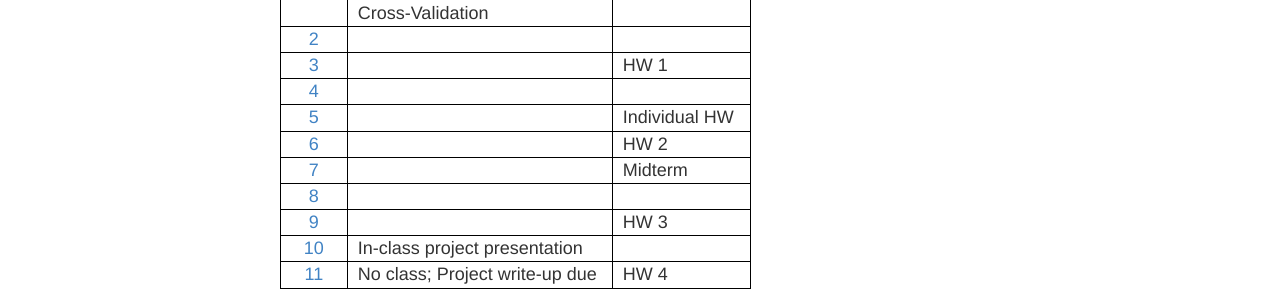
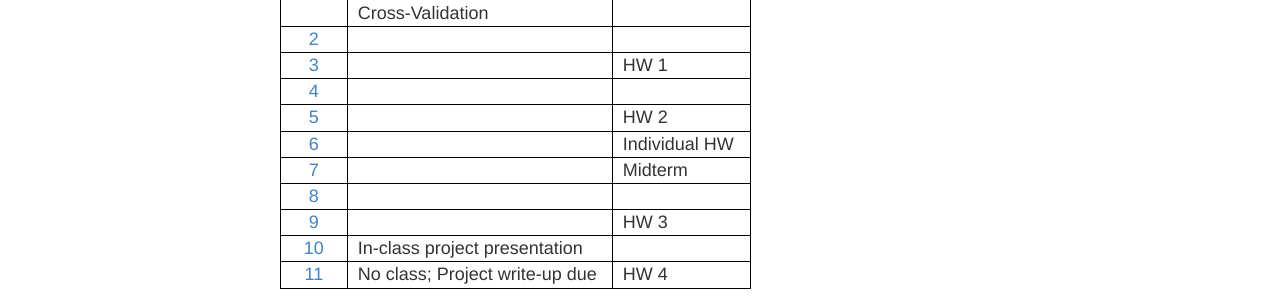
Before and after one commit to ChicagoBoothML/ML2017, a Jekyll site: the page built from lectures.md, in a window 1280 px wide. Shown: the part 304-604 px from the top of the page. Built offline with Jekyll 4.4.1, drawn with Linux system fonts in a browser that asks for light colours.

```diff
--- a/lectures.md
+++ b/lectures.md
@@ -11,8 +11,8 @@ permalink: /lectures/
 | [2]()          |                                                                |                       |
 | [3]()          |                                                                |  &nbsp;&nbsp;HW 1             |
 | [4]()          |                                                                |                   |
-| [5]()          |                                                                |  &nbsp;&nbsp;Individual HW&nbsp;&nbsp;    |
-| [6]()          |                                                                |  &nbsp;&nbsp;HW 2             |
+| [5]()          |                                                                |  &nbsp;&nbsp;HW 2     |
+| [6]()          |                                                                |  &nbsp;&nbsp;Individual HW&nbsp;&nbsp;            |
 | [7]()          |                                                                |  &nbsp;&nbsp;Midterm          |
 | [8]()          |                                                                |                   |
 | [9]()          |                                                                |  &nbsp;&nbsp;HW 3             |
```
